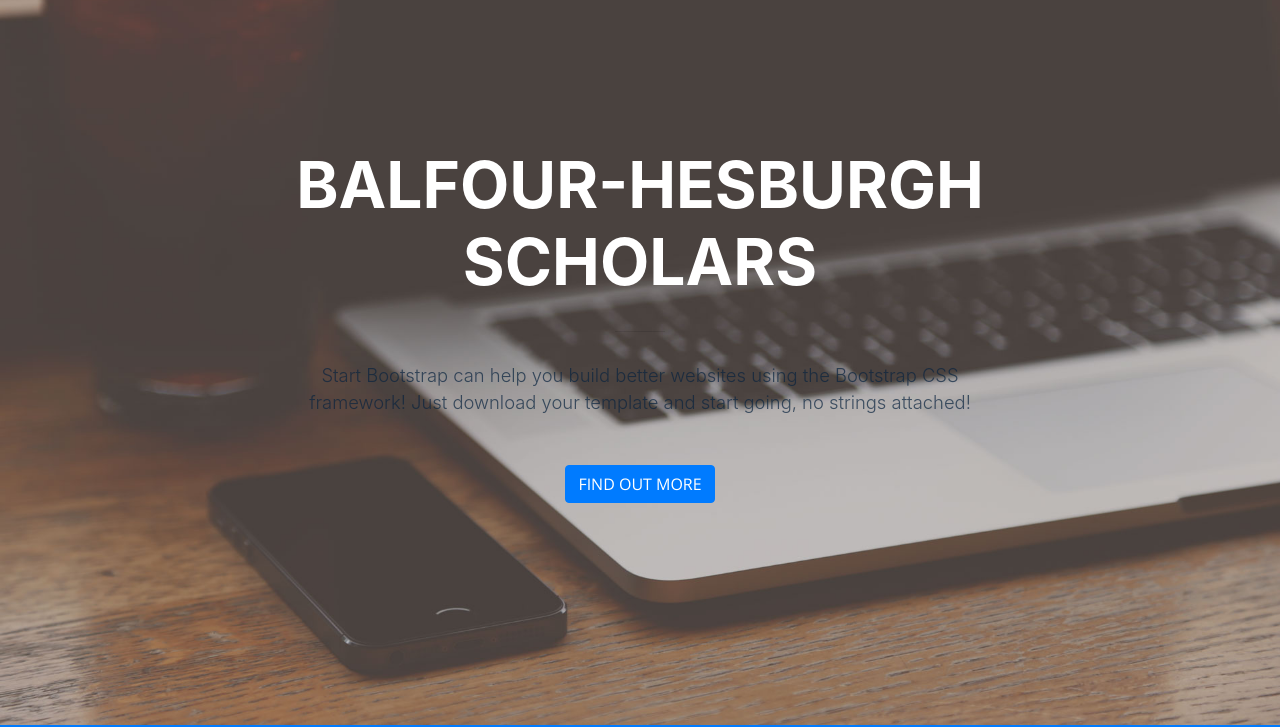
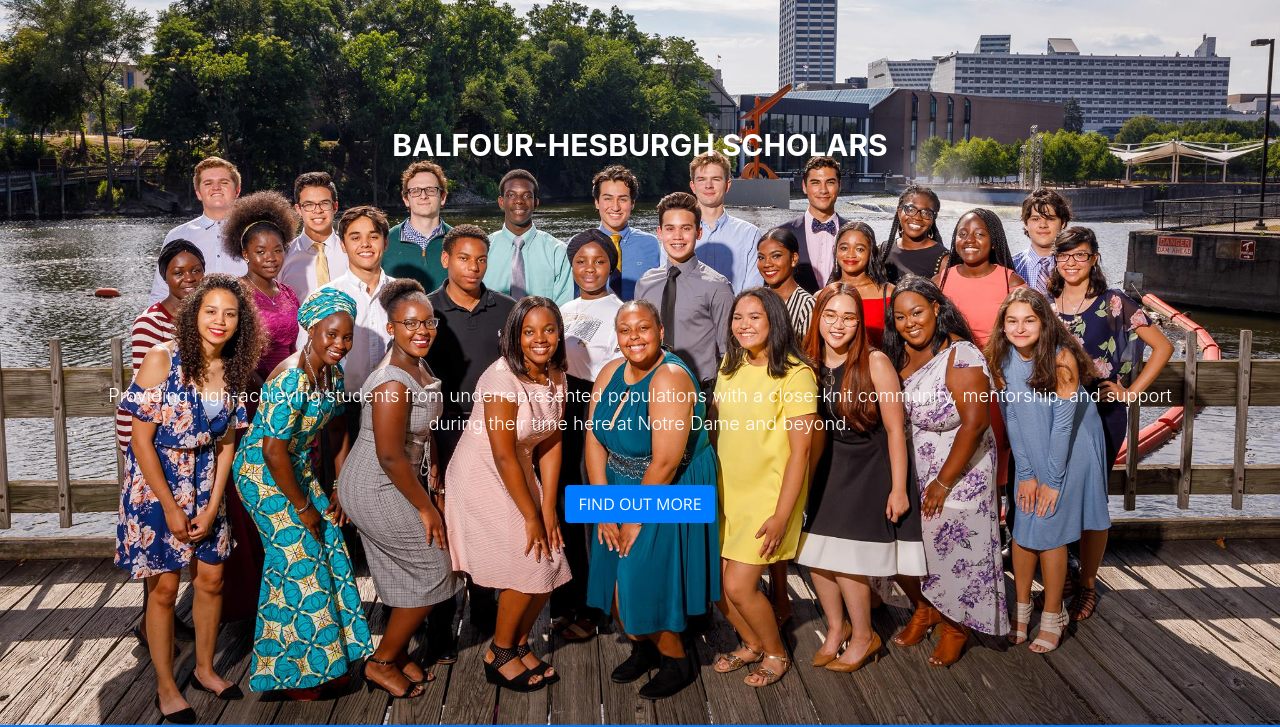
Before and after one commit to imarijr/Balfour-Hesburgh, a website with bundled scripts: page index.html in a window 1280 px wide. Shown: the part 75-802 px from the top of the page. Built offline with nearby package versions, Linux system fonts and the light colour scheme.

Commit message:
Style and fill out home page

```diff
--- a/index.html
+++ b/index.html
@@ -54,17 +54,17 @@
       </div>
     </nav>
 
-    <header class="masthead text-center text-white d-flex">
-      <div class="container my-auto">
-        <div class="row">
-          <div class="col-lg-10 mx-auto">
-            <h1 class="text-uppercase">
+    <header class="masthead text-center text-white d-flex" >
+      <div class="container my-auto" >
+        <div class="row" >
+          <div class="col-lg-8 mx-auto" style="margin-bottom: 180px;">
+            <h1 class="text-uppercase" style="font-size:30px">
               <strong>Balfour-Hesburgh Scholars</strong>
             </h1>
-            <hr>
+            <hr style="margin-top:0px;">
           </div>
-          <div class="col-lg-8 mx-auto">
-            <p class="text-faded mb-5">Start Bootstrap can help you build better websites using the Bootstrap CSS framework! Just download your template and start going, no strings attached!</p>
+          <div class="col-lg-12 mx-auto">
+            <p style="color:white;" class="text-faded mb-5">Providing high-achieving students from underrepresented populations with a close-knit community, mentorship, and support during their time here at Notre Dame and beyond.</p>
             <a class="btn btn-primary btn-xl js-scroll-trigger" href="#about">Find Out More</a>
           </div>
         </div>
--- a/scss/_masthead.scss
+++ b/scss/_masthead.scss
@@ -2,7 +2,7 @@
 header.masthead {
   padding-top: 10rem;
   padding-bottom: calc(10rem - 56px);
-  background-image: url('../img/header.jpg');
+  background-image: url('../img/Balfours18.jpg');
   background-position: center center;
   @include background-cover;
   hr {
```
Also changed, not shown: css/creative.css, css/creative.min.css, img/Balfours18.jpg (added), 1 other file.
